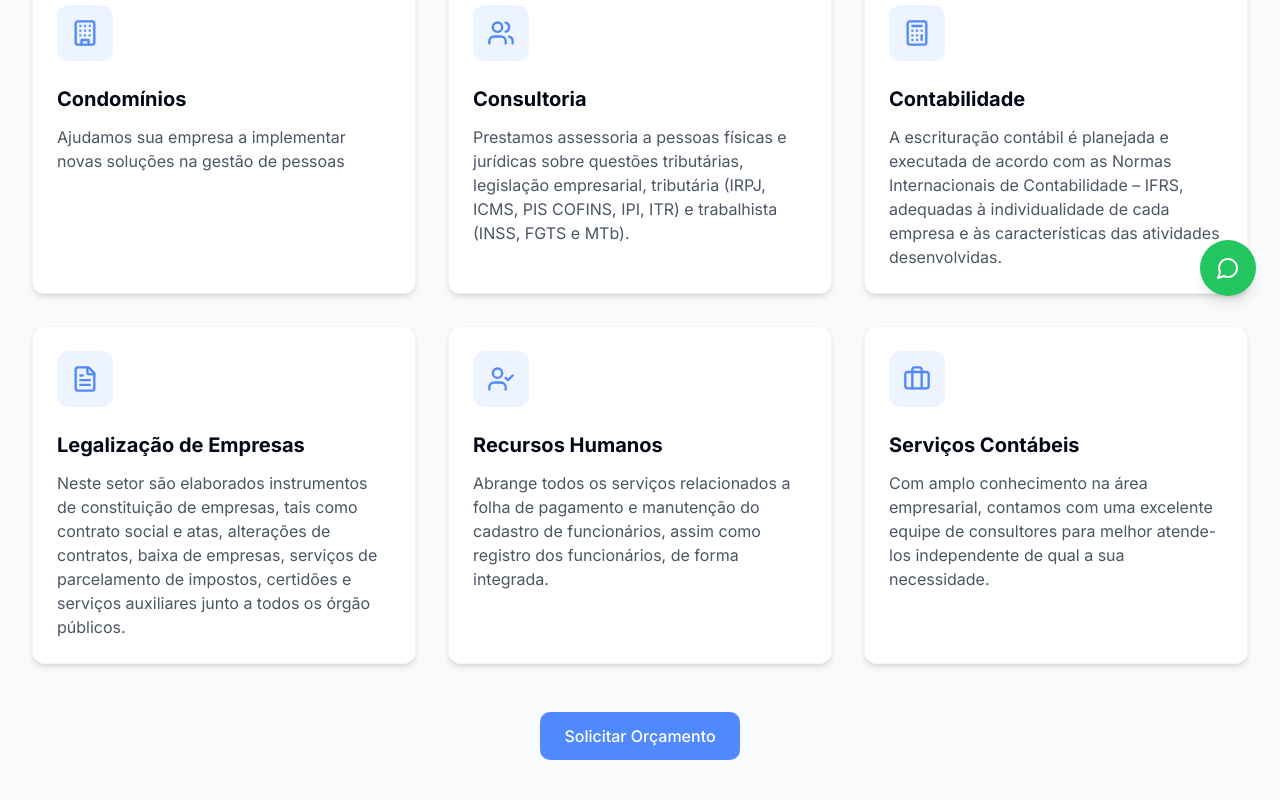
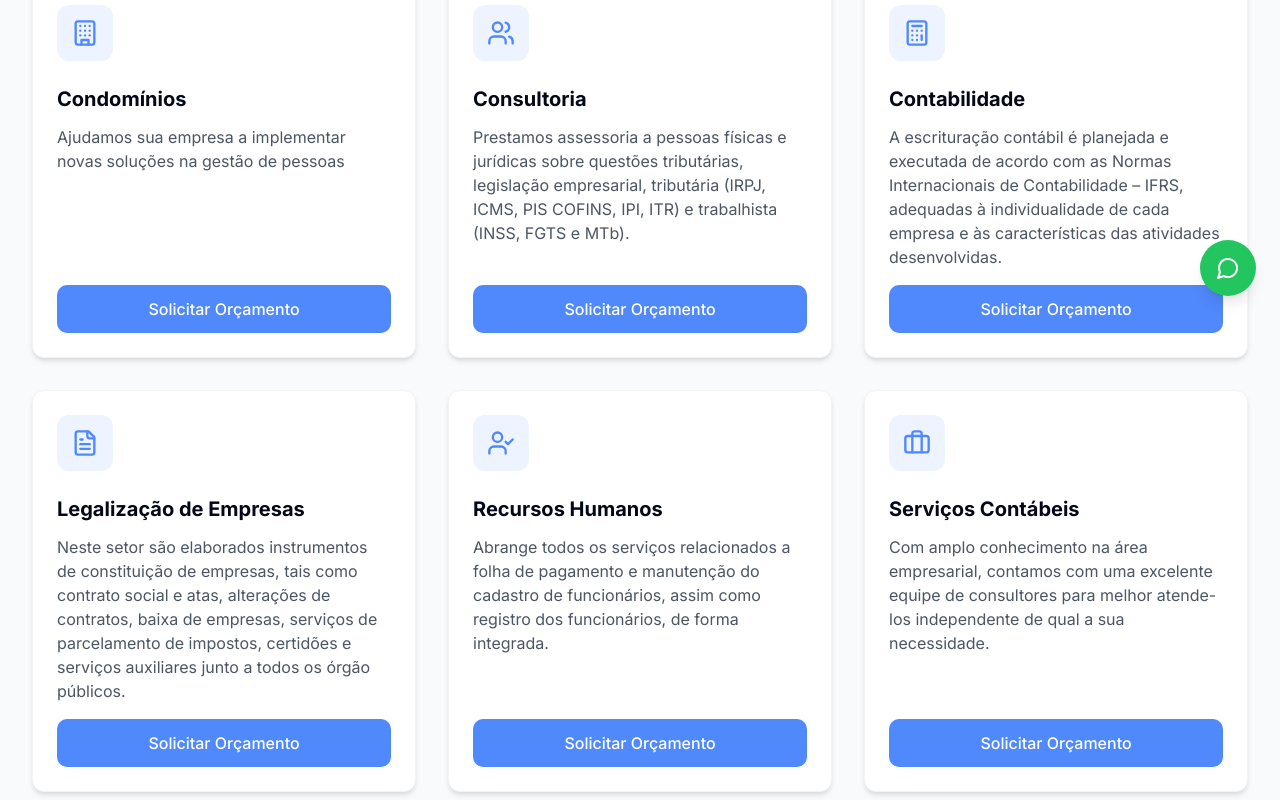
Before and after one commit to DevZipMateus/degrandi, a React (Vite) app: page /servicos in a window 1280 px wide. Shown: the part 480-1280 px from the top of the page. Built offline with nearby package versions, Linux system fonts and the light colour scheme.

Commit message:
Feat: Add WhatsApp button to service cards
Adds a "Solicitar Orçamento" button to each service card on the services page, linking to the company's WhatsApp. Removes the existing button from the page.

```diff
--- a/src/pages/ServicesPage.tsx
+++ b/src/pages/ServicesPage.tsx
@@ -6,6 +6,14 @@ import { Building, Users, Calculator, FileText, UserCheck, Briefcase } from 'luc
 import AnimatedSection from '@/components/AnimatedSection';
 
 const ServicesPage = () => {
+  const phoneNumber = "5433911010";
+
+  const handleWhatsAppClick = (serviceName: string) => {
+    const message = `Olá! Gostaria de solicitar um orçamento para o serviço de ${serviceName}.`;
+    const url = `https://wa.me/${phoneNumber}?text=${encodeURIComponent(message)}`;
+    window.open(url, '_blank');
+  };
+
   const services = [
     {
       icon: Building,
@@ -62,23 +70,23 @@ const ServicesPage = () => {
                     animation="fade-in-up"
                     delay={index * 100}
                   >
-                    <div className="card-feature h-full">
+                    <div className="card-feature h-full flex flex-col">
                       <div className="w-12 h-12 md:w-14 md:h-14 rounded-lg bg-primary/10 flex items-center justify-center mb-4 md:mb-6">
                         <IconComponent className="h-6 w-6 md:h-7 md:w-7 text-primary" />
                       </div>
                       <h3 className="text-lg md:text-xl font-bold mb-2 md:mb-3">{service.title}</h3>
-                      <p className="text-sm md:text-base text-gray-600">{service.description}</p>
+                      <p className="text-sm md:text-base text-gray-600 flex-grow mb-4">{service.description}</p>
+                      <button
+                        onClick={() => handleWhatsAppClick(service.title)}
+                        className="btn-primary w-full mt-auto"
+                      >
+                        Solicitar Orçamento
+                      </button>
                     </div>
                   </AnimatedSection>
                 );
               })}
             </div>
-
-            <AnimatedSection className="text-center mt-10 md:mt-12">
-              <a href="#contato" className="btn-primary inline-block">
-                Solicitar Orçamento
-              </a>
-            </AnimatedSection>
           </div>
         </section>
       </main>
```
